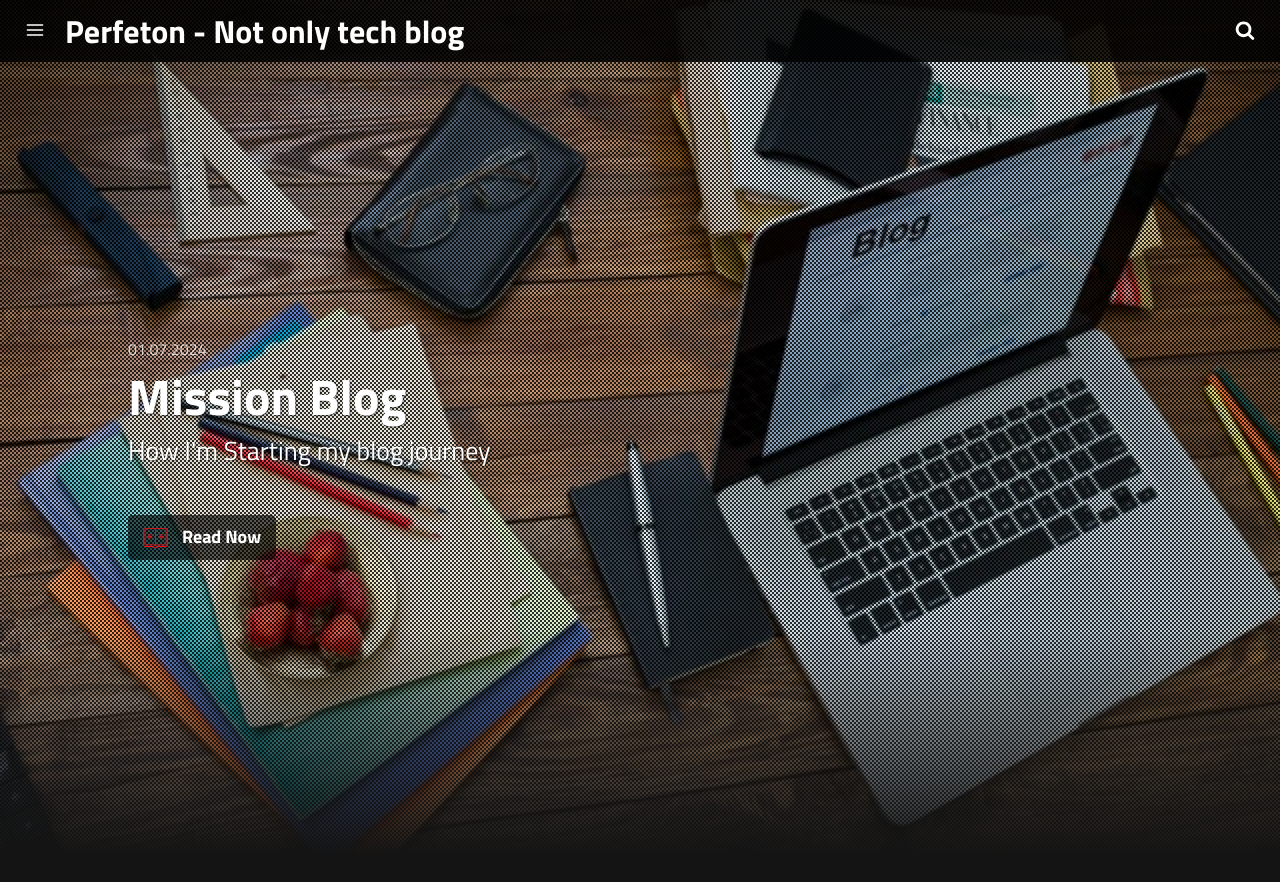
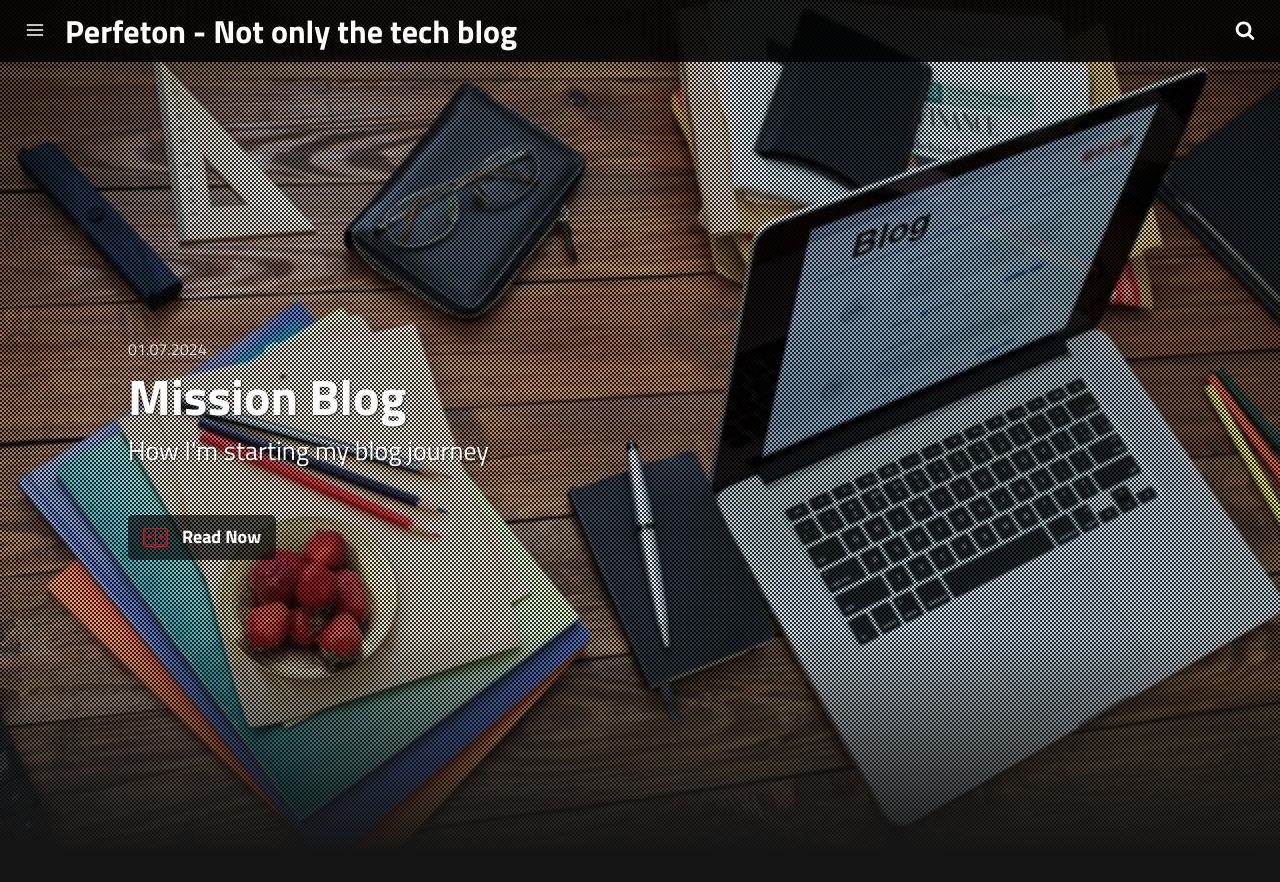
Before and after one commit to pdob-git/pdob-git.github.io, a Jekyll site: the page built from index.markdown, in a window 1280 px wide and 900 px high. Shown: the top 882 px of the window. Built offline with Jekyll 4.4.1, drawn with Linux system fonts in a browser that asks for light colours; a script that is not in the unit is left out.

Commit message:
Minor corrections to first post
Implemented minor changes to first post.
Modified blog heading.

changes:
    _posts/2024-01-07-mission-blog.markdown
    src/yml/advanced.yml
    src/yml/site.yml
    _config.yml

```diff
--- a/_config.yml
+++ b/_config.yml
@@ -1,5 +1,5 @@
 # Site Settings
-name: Perfeton - Not only tech blog
+name: Perfeton - Not only the tech blog
 title: "Perfeton | Blog: IT, Tech, Crypto and more"
 description: "Perfeton is the blog about: IT, Tech, Crypto and more"
 tags:
--- a/src/yml/site.yml
+++ b/src/yml/site.yml
@@ -1,4 +1,4 @@
-name: Perfeton - Not only tech blog
+name: Perfeton - Not only the tech blog
 title: "Perfeton | Blog: IT, Tech, Crypto and more"
 description: "Perfeton is the blog about: IT, Tech, Crypto and more"
 tags:
```
Also changed, not shown: _posts/2024-01-07-mission-blog.markdown (+11 -10 lines).
